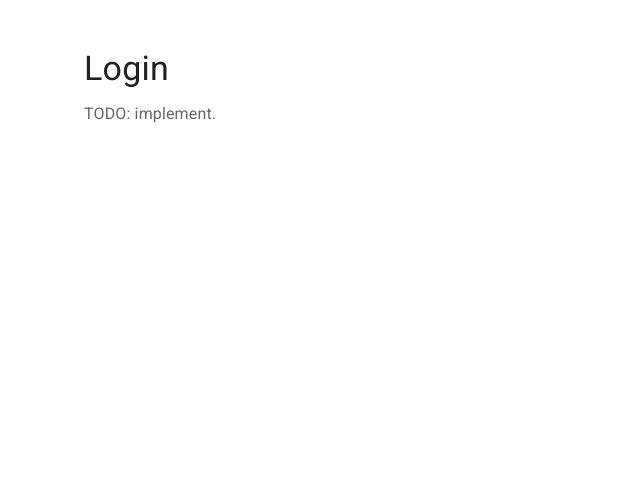
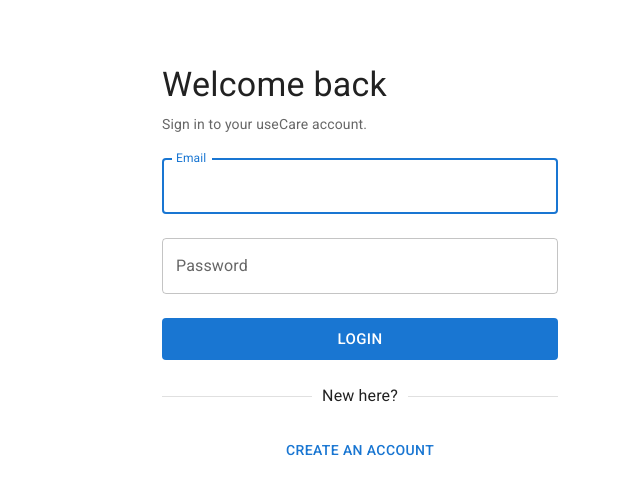
Before and after one commit to DevAbdoTolba/useCare, a React (Vite) app: page /login in a window 1280 px wide. Shown: the top 494 px of the page, without its empty margins (280-920 px from the left). Built offline with nearby package versions, Linux system fonts and the light colour scheme; no server answers.

Commit message:
login page with form react form hook

```diff
--- a/src/pages/auth/LoginPage.jsx
+++ b/src/pages/auth/LoginPage.jsx
@@ -1,13 +1,122 @@
-import { Container, Typography } from '@mui/material';
+import { useState } from 'react';
+import { useNavigate, Link as RouterLink } from 'react-router-dom';
+import { useForm, Controller } from 'react-hook-form';
+import {
+  Container,
+  Stack,
+  Typography,
+  TextField,
+  Button,
+  Alert,
+  Divider,
+} from '@mui/material';
+import { login as apiLogin } from '../../api/auth.js';
+import { useAuth } from '../../hooks/useAuth.js';
+
+/** Where each role lands after a successful login. */
+const HOME_BY_ROLE = {
+  admin: '/admin',
+  doctor: '/doctor',
+  patient: '/patient',
+};
+
+const EMAIL_PATTERN = /^[^\s@]+@[^\s@]+\.[^\s@]+$/;
 
 export default function LoginPage() {
-  // TODO: implement per wireframe (docs/useCare.excalidraw).
-  // See GitHub issue for detailed steps. Submit button should navigate
-  // by role (admin -> /admin, doctor -> /doctor, patient -> /patient).
+  const navigate = useNavigate();
+  const { login: setAuthUser } = useAuth();
+  const [submitError, setSubmitError] = useState('');
+
+  const {
+    control,
+    handleSubmit,
+    formState: { errors, isSubmitting },
+  } = useForm({
+    mode: 'onTouched',
+    defaultValues: { email: '', password: '' },
+  });
+
+  async function onSubmit({ email, password }) {
+    setSubmitError('');
+    try {
+      const { user } = await apiLogin(email, password);
+      setAuthUser(user);
+      navigate(HOME_BY_ROLE[user.role] ?? '/patient');
+    } catch {
+      setSubmitError('Could not sign you in. Please check your details and try again.');
+    }
+  }
+
   return (
-    <Container maxWidth="sm">
-      <Typography variant="h4" gutterBottom marginTop={6}>Login</Typography>
-      <Typography color="text.secondary">TODO: implement.</Typography>
+    <Container maxWidth="xs">
+      <Stack spacing={3} marginTop={8} component="form" noValidate onSubmit={handleSubmit(onSubmit)}>
+        <Stack spacing={1}>
+          <Typography variant="h4" component="h1">Welcome back</Typography>
+          <Typography variant="body2" color="text.secondary">
+            Sign in to your useCare account.
+          </Typography>
+        </Stack>
+
+        {submitError && <Alert severity="error">{submitError}</Alert>}
+
+        <Controller
+          name="email"
+          control={control}
+          rules={{
+            required: 'Email is required',
+            pattern: { value: EMAIL_PATTERN, message: 'Enter a valid email address' },
+          }}
+          render={({ field }) => (
+            <TextField
+              {...field}
+              label="Email"
+              type="email"
+              fullWidth
+              autoComplete="email"
+              autoFocus
+              error={Boolean(errors.email)}
+              helperText={errors.email?.message}
+            />
+          )}
+        />
+
+        <Controller
+          name="password"
+          control={control}
+          rules={{
+            required: 'Password is required',
+            minLength: { value: 6, message: 'Password must be at least 6 characters' },
+          }}
+          render={({ field }) => (
+            <TextField
+              {...field}
+              label="Password"
+              type="password"
+              fullWidth
+              autoComplete="current-password"
+              error={Boolean(errors.password)}
+              helperText={errors.password?.message}
+            />
+          )}
+        />
+
+        <Button
+          type="submit"
+          variant="contained"
+          disableElevation
+          size="large"
+          fullWidth
+          disabled={isSubmitting}
+        >
+          Login
+        </Button>
+
+        <Divider>New here?</Divider>
+
+        <Button component={RouterLink} to="/register" fullWidth>
+          Create an account
+        </Button>
+      </Stack>
     </Container>
   );
 }
```
